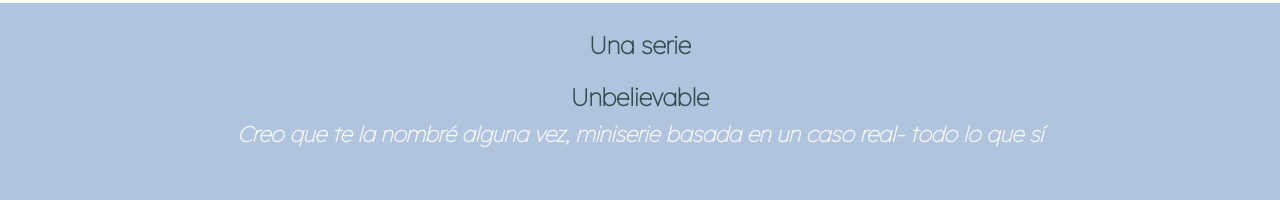
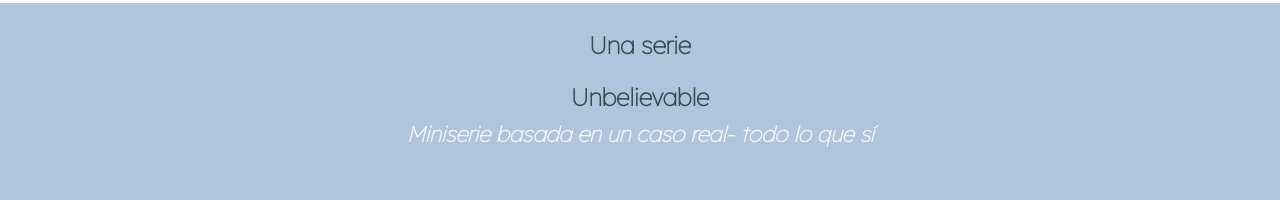
Before and after one commit to juanigazcon/cumple-tom, a plain HTML site: page index.html in a window 1280 px wide. Shown: the part 10300-10500 px from the top of the page. Drawn offline with nearby package versions, Linux system fonts and the light colour scheme; grey boxes are pictures that could not be loaded; a script that the page names is missing.

Commit message:
Feliz cumple

```diff
--- a/index.html
+++ b/index.html
@@ -318,7 +318,7 @@
             <li class="py-4 primero">Una serie <ul class="text-center px-0 mx-0 mt-3">
                 <li>Unbelievable <br>
                   <a id="none">
-                    <em id="class">Creo que te la nombré alguna vez, miniserie basada en un caso real- todo lo que sí</em>
+                    <em id="class">Miniserie basada en un caso real- todo lo que sí</em>
                   </a>
                   <br>
                   <br>
@@ -400,6 +400,7 @@
             </li>
           </ul>
         </div>
+        <div><h4 class="text-center"t>Volvé a BA para desbloquear más sorpresas</h4></div>
       </section>
     </main>
   </body>
```
